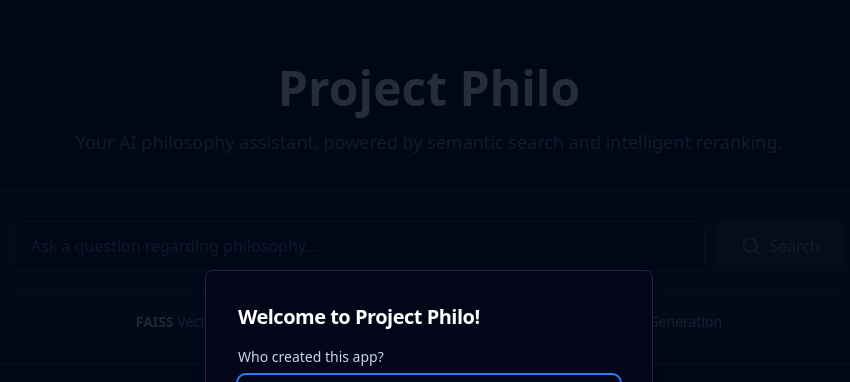
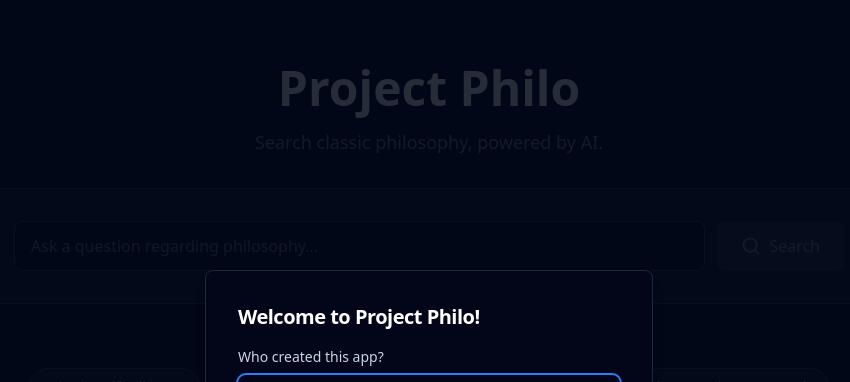
Before and after one commit to jessecui/philosearch, a React (Vite) app in the folder frontend/: page / in a window 1280 px wide. Shown: the top 382 px of the page, without its empty margins (211-1061 px from the left). Built offline with nearby package versions, Linux system fonts and the light colour scheme.

Commit message:
Update descriptive text to be more accessible

```diff
--- a/frontend/index.html
+++ b/frontend/index.html
@@ -4,7 +4,7 @@
     <meta charset="UTF-8" />
     <link rel="icon" type="image/svg+xml" href="/vite.svg" />
     <meta name="viewport" content="width=device-width, initial-scale=1.0" />
-    <title>Project Philo</title>
+    <title>Project Philo | AI-Powered Philosophy Search</title>
     <style>
       /* Fallback styles in case Tailwind doesn't load */
       html, body, #root {
--- a/frontend/src/App.tsx
+++ b/frontend/src/App.tsx
@@ -246,8 +246,7 @@ export default function App() {
               Project Philo
             </h1>
             <p className="text-slate-400/80 text-lg">
-              Your AI philosophy assistant, powered by semantic search and
-              intelligent reranking.
+              Search classic philosophy, powered by AI.
             </p>
           </div>
 
@@ -291,24 +290,6 @@ export default function App() {
                 )}
               </button>
             </form>
-
-            {/* Quick Stats */}
-            <div className="flex gap-6 text-sm text-slate-400 justify-center pt-4 border-t border-slate-800">
-              <div>
-                <span className="font-semibold text-slate-300">FAISS</span> Vector
-                Search
-              </div>
-              <div>•</div>
-              <div>
-                <span className="font-semibold text-slate-300">Cross-Encoder</span>{" "}
-                Reranking
-              </div>
-              <div>•</div>
-              <div>
-                <span className="font-semibold text-slate-300">Gemini 3 Flash</span>{" "}
-                Generation
-              </div>
-            </div>
           </div>
 
           {/* Example Questions */}
```
